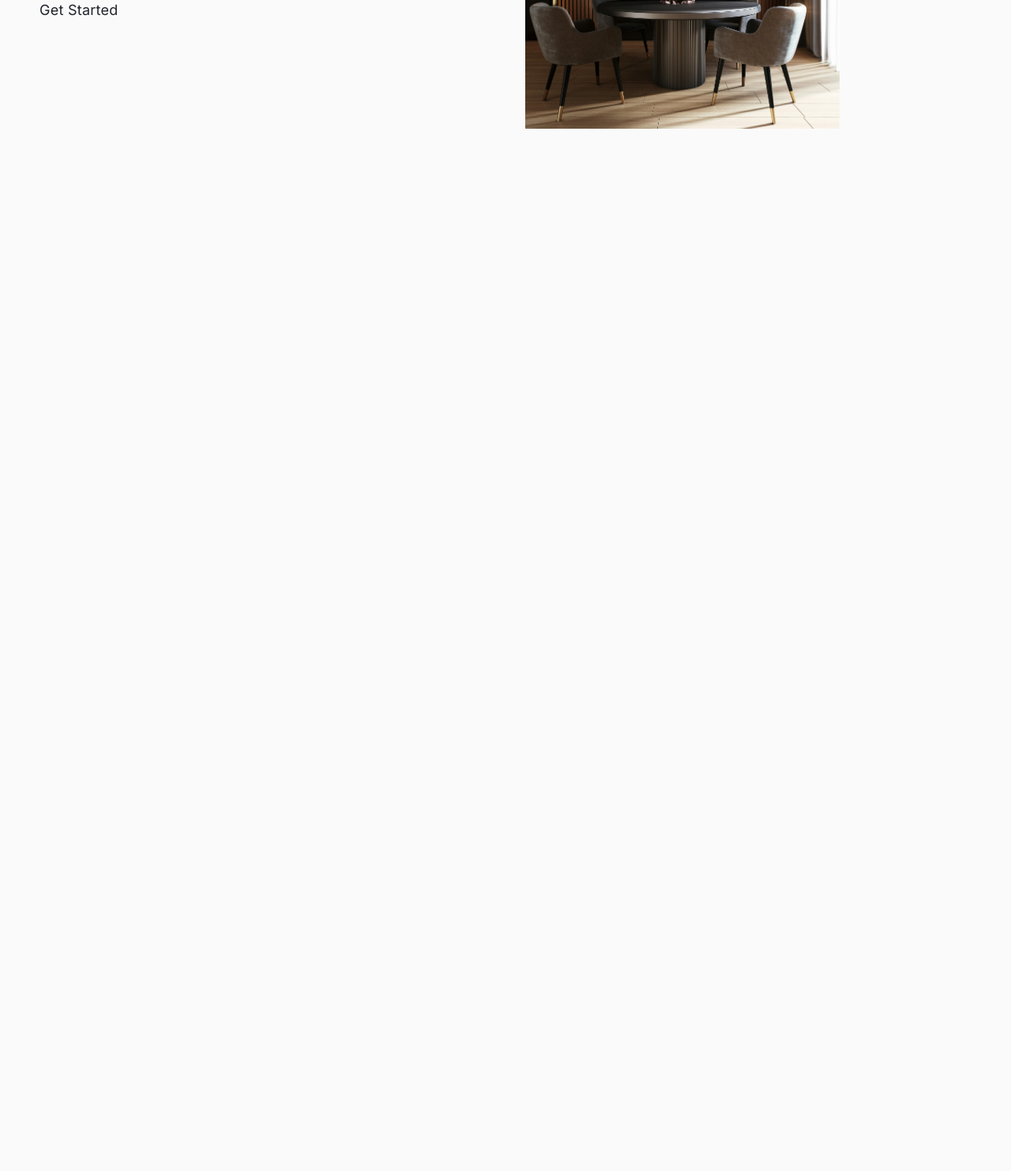
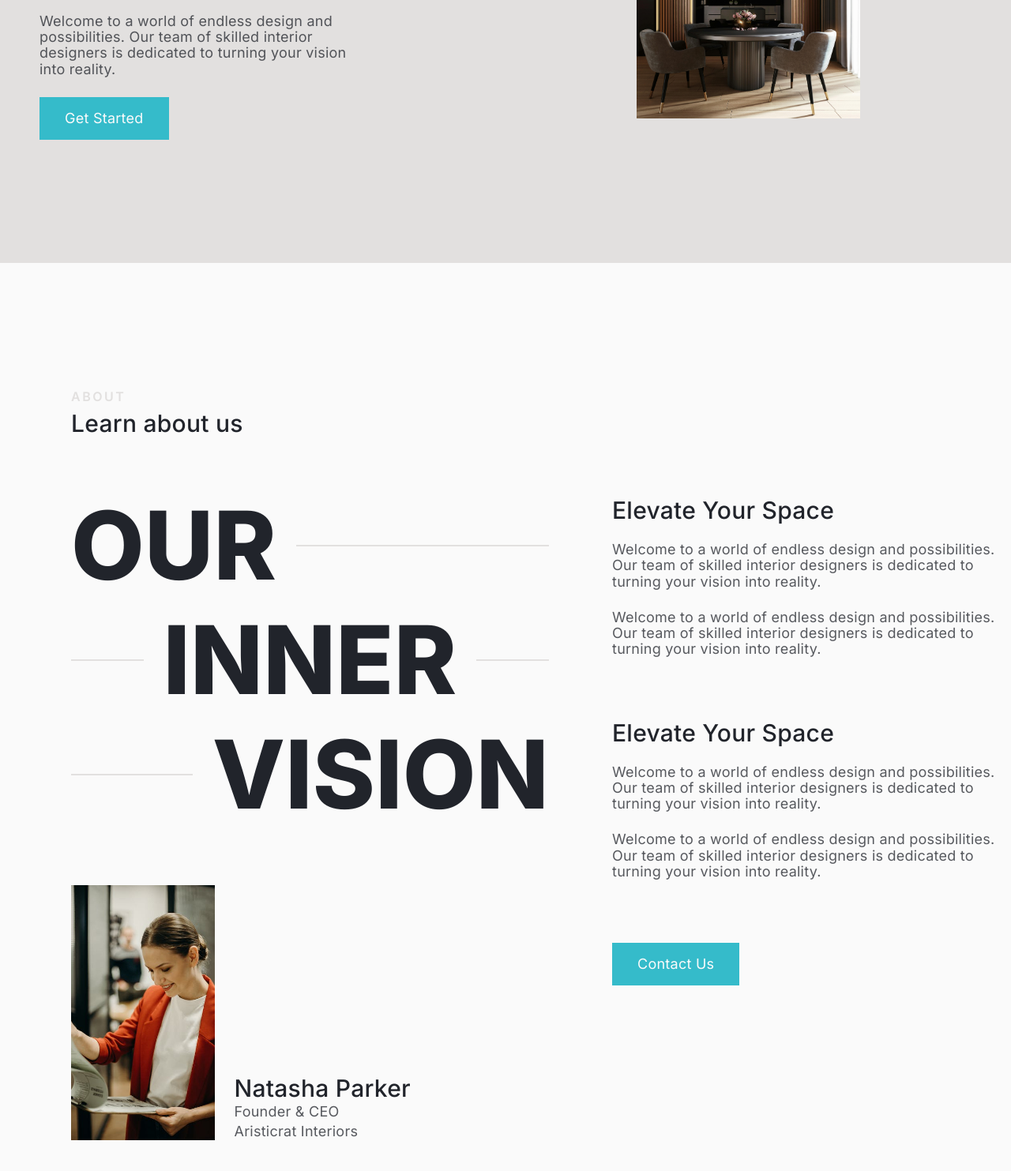
Before and after one commit to TahiaBushra/Aristocrat-Interiors, a plain HTML site: page index.html in a window 1280 px wide. Shown: the part 467-1950 px from the top of the page at 79% size. Before the commit the page ends 800 px from the top, so only its background shows below. Drawn offline with Linux system fonts and the light colour scheme.

Commit message:
About done

```diff
--- a/CSS/style.css
+++ b/CSS/style.css
@@ -38,7 +38,7 @@ body {
 }
 
 h1 {
-    font-size: 8rem;
+    font-size: 6rem;
     font-weight: 500;
     line-height: 1;
 }
@@ -73,12 +73,58 @@ button {
     cursor: pointer;
 }
 
+/* Common Style */
+
+.container {
+    max-width: 120rem;
+    padding: 0 5rem;
+    margin: 0 auto;
+}
+
+.section_margin {
+    margin: 16rem auto;
+}
+
+.about_title {
+    display: flex;
+    flex-direction: column;
+    gap: 1rem;
+    margin-bottom: 8rem;
+}
+
+.about_title>small {
+    color: var(--color_gray);
+}
+
+.btn {
+    padding: 1.5rem 3rem;
+}
+
+.first_btn {
+    background-color: var(--color_blue);
+    color: var(--color_white);
+    border: 2px solid var(--color_blue);
+    transition: all .3s ease-in-out;
+}
+
+.first_btn:hover {
+    background-color: transparent;
+    color: var(--color_blue);
+}
+
+img {
+    display: block;
+}
+
 /* navbar style */
 .header {
     height: 8rem;
     border-bottom: var(--common_border);
     display: flex;
     align-items: center;
+    width: 100%;
+    background-color: rgb(250, 250, 250, 0.8);
+    backdrop-filter: blur(30px);
 }
 
 .navbar {
@@ -127,15 +173,113 @@ button {
 }
 
 .hero {
-    display: grid;
-    grid-template-columns: repeat(2, 1fr);
+    display: flex;
     gap: 5rem;
-    padding: 5rem;
+    padding: 0 5rem;
+    background-color: var(--color_gray);
+    align-items: center;
+    height: calc(100vh - 8rem);
 }
 
-.hero_left {}
+.hero_left>small {
+    color: var(--color_blue);
+}
+
+.hero_left {
+    flex: 1;
+    display: flex;
+    flex-direction: column;
+    gap: 2.5rem;
+    align-items: start;
+    justify-content: center;
+}
+
+.hero_left>p {
+    max-width: 75%;
+    opacity: 75%;
+}
+
+.hero_right {
+    flex: 1;
+    display: flex;
+    justify-content: center;
+    align-items: center;
+}
 
 .hero_image {
-    height: 500px;
-    width: auto;
+    width: 50%
 }
+
+.about_all {
+    display: grid;
+    grid-template-columns: 55% 45%;
+    gap: 8rem;
+}
+
+.about_left {
+    display: flex;
+    flex-direction: column;
+    gap: 8rem;
+}
+
+.about_left_typo {
+    display: flex;
+    flex-direction: column;
+    gap: 2.5rem;
+}
+
+.about_left_typo>div {
+    display: flex;
+    align-items: center;
+    gap: 2.5rem;
+}
+
+.about_left_typo>div h1 {
+    font-size: 12rem;
+    text-transform: uppercase;
+    font-weight: 800;
+}
+
+.about_left_typo>div span {
+    display: inline-block;
+    height: 2px;
+    width: 100%;
+    background-color: var(--color_gray);
+}
+
+.about_left_founder {
+    display: flex;
+    align-items: end;
+    gap: 2.5rem;
+}
+
+.about_left_founder>img {
+    width: 30%;
+}
+
+.about_left_founder_info {
+    display: flex;
+    flex-direction: column;
+    gap: .5rem;
+}
+
+.about_left_founder_info>p {
+    opacity: 75%;
+}
+
+.about_right {
+    display: flex;
+    flex-direction: column;
+    gap: 8rem;
+    align-items: start;
+}
+
+.about_right>div {
+    display: flex;
+    flex-direction: column;
+    gap: 2.5rem;
+}
+
+.about_right>div p {
+    opacity: 75%;
+}
--- a/index.html
+++ b/index.html
@@ -38,11 +38,62 @@
         <div class="hero_left">
             <small>ELEVATE YOUR LIVING SPACE</small>
             <h1>Crafting Unique Interiors Just for You</h1>
-            <p></p>
+            <p>Welcome to a world of endless design and possibilities. Our team of skilled interior designers is
+                dedicated to turning your vision into reality.</p>
             <a href="#" class="btn first_btn">Get Started</a>
         </div>
         <div class="hero_right">
             <img src="./assets/images/hero.jpg" alt="Hero Picture" class="hero_image">
+        </div>
+    </section>
+    <section class="about container section_margin" id="about">
+        <div class="about_title">
+            <small>About</small>
+            <h3>Learn about us</h3>
+        </div>
+        <div class="about_all">
+            <div class="about_left">
+                <div class="about_left_typo">
+                    <div class="about_left_typo_head">
+                        <h1>Our</h1>
+                        <span></span>
+                    </div>
+                    <div class="about_left_typo_head">
+                        <span></span>
+                        <h1>Inner</h1>
+                        <span></span>
+                    </div>
+                    <div class="about_left_typo_head">
+                        <span></span>
+                        <h1>Vision</h1>
+                    </div>
+                </div>
+                <div class="about_left_founder">
+                    <img src="./assets/images/founder.jpg" alt="Founder Photo">
+                    <div class="about_left_founder_info">
+                        <h3>Natasha Parker</h3>
+                        <p>Founder & CEO</p>
+                        <p>Aristicrat Interiors</p>
+                    </div>
+                </div>
+            </div>
+            <div class="about_right">
+                <div>
+                    <h3>Elevate Your Space</h3>
+                    <p>Welcome to a world of endless design and possibilities. Our team of skilled interior designers is
+                        dedicated to turning your vision into reality.</p>
+                    <p>Welcome to a world of endless design and possibilities. Our team of skilled interior designers is
+                        dedicated to turning your vision into reality.</p>
+                </div>
+                <div>
+                    <h3>Elevate Your Space</h3>
+                    <p>Welcome to a world of endless design and possibilities. Our team of skilled interior designers is
+                        dedicated to turning your vision into reality.</p>
+                    <p>Welcome to a world of endless design and possibilities. Our team of skilled interior designers is
+                        dedicated to turning your vision into reality.</p>
+                </div>
+                <a href="#contact" class="btn first_btn"> Contact Us</a>
+            </div>
         </div>
     </section>
 </main>
```
